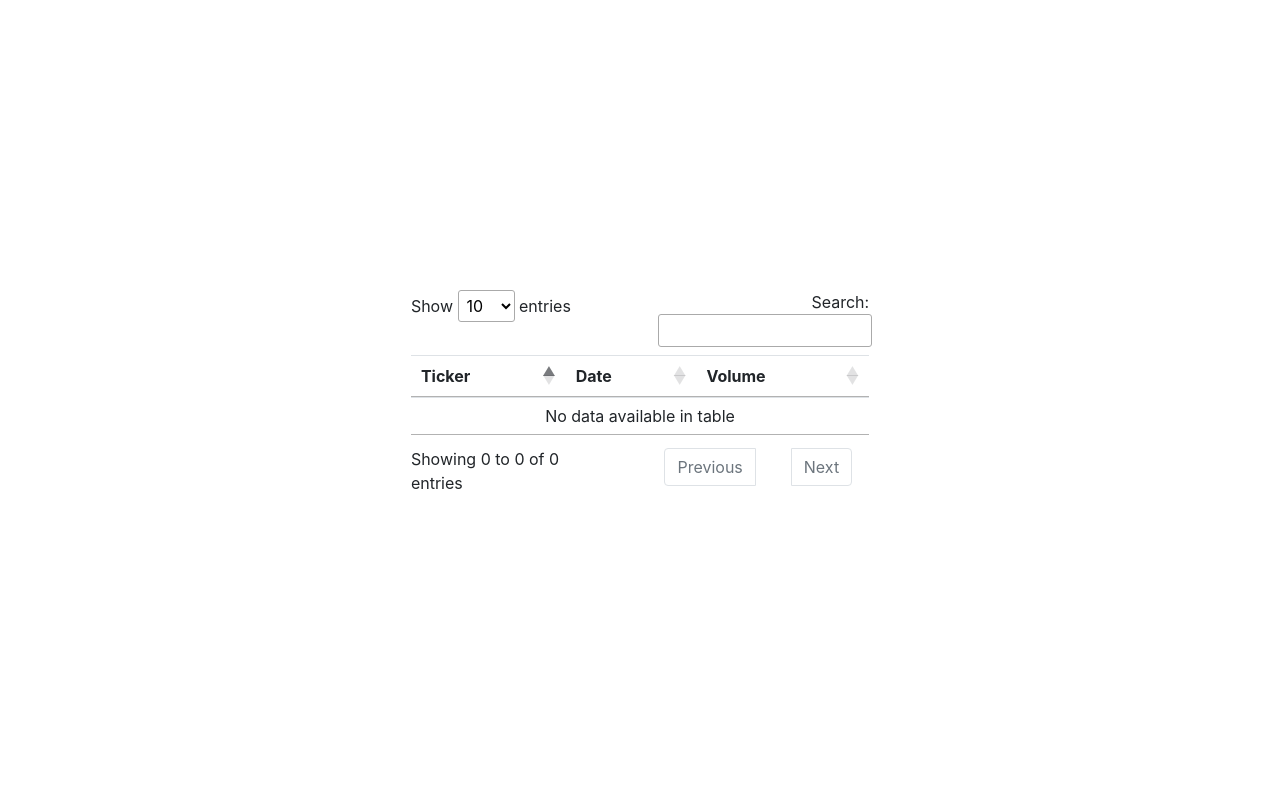
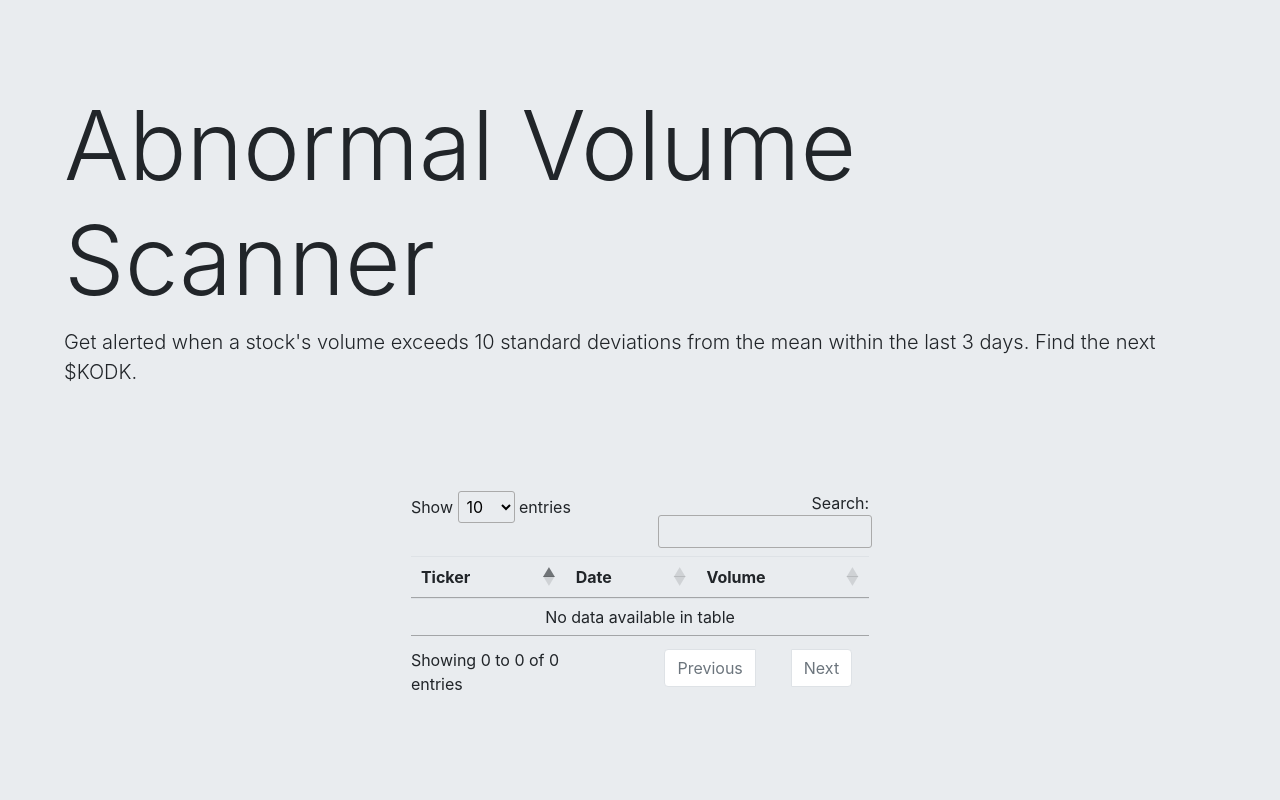
Before and after one commit to SamPom100/UnusualVolumeDetector, a Flask app: page / in a window 1280 px wide. Run offline with Flask 2, Linux system fonts and the light colour scheme; parts of the project's set-up code (start-up, migrations or seed data) failed here and were passed over; some libraries are stand-ins or nearby versions.

Commit message:
redesign

```diff
--- a/market_scanner.py
+++ b/market_scanner.py
@@ -21,11 +21,13 @@ class mainObj:
     def getData(self, ticker):
         currentDate = datetime.datetime.strptime(
             date.today().strftime("%Y-%m-%d"), "%Y-%m-%d")
-        #currentDate = currentDate + dateutil.relativedelta.relativedelta(days=1)
-        #pastDate = currentDate - dateutil.relativedelta.relativedelta(months=5)
+        currentDate = currentDate + dateutil.relativedelta.relativedelta(days=1)
+        pastDate = currentDate - dateutil.relativedelta.relativedelta(months=5)
         sys.stdout = open(os.devnull, "w")
+
         #data = yf.download(ticker, pastDate, currentDate)
         data = yf.download(tickers = ticker,period='6mo')
+
         sys.stdout = sys.__stdout__
         return data[["Volume"]]
 
--- a/templates/index.html
+++ b/templates/index.html
@@ -3,7 +3,7 @@
 <!DOCTYPE html>
 <html>
   <head>
-    <title>stonks</title>
+    <title>Abnormal Volume Scanner</title>
     <meta charset="UTF-8">
     <link rel="stylesheet" href="https://maxcdn.bootstrapcdn.com/bootstrap/4.0.0/css/bootstrap.min.css" integrity="sha384-Gn5384xqQ1aoWXA+058RXPxPg6fy4IWvTNh0E263XmFcJlSAwiGgFAW/dAiS6JXm" crossorigin="anonymous">
     <link rel="stylesheet" type="text/css" href="https://cdn.datatables.net/1.10.21/css/jquery.dataTables.css">
@@ -12,13 +12,16 @@
       .dataTables_wrapper{
         margin-bottom: auto;
         margin-top: auto;
+        max-height: 75vh;
 
       }
     </style>
 
   </head>
-  <body>
+  <body style="overflow-y: auto; background-color: #e9ecef;">
     <div class="d-flex flex-column justify-content-center align-items-center" style="height: 100vh;margin-left:5vw; margin-right:5vw;">
+      <h1 class="mt-auto display-1">Abnormal Volume Scanner</h1>
+      <p class="lead">Get alerted when a stock's volume exceeds 10 standard deviations from the mean within the last 3 days. Find the next $KODK.</p>
       <table id="stonkstable" class="table table-hover">
           <thead>
             <tr>
```
